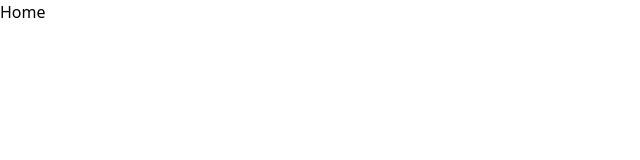
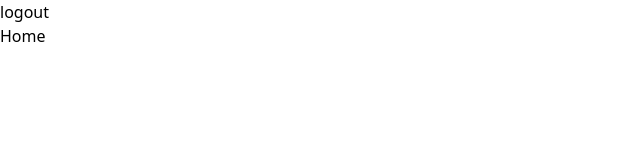
Before and after one commit to BinhHung/whatsapp_fe, a React (Create React App) app: page / in a window 1280 px wide. Shown: the top 160 px of the page, without its empty margins (0-640 px from the left). Built offline with nearby package versions, Linux system fonts and the light colour scheme.

Commit message:
setup redux toolkit store

```diff
--- a/package.json
+++ b/package.json
@@ -3,13 +3,16 @@
   "version": "0.1.0",
   "private": true,
   "dependencies": {
+    "@reduxjs/toolkit": "^1.9.5",
     "@testing-library/jest-dom": "^5.14.1",
     "@testing-library/react": "^13.0.0",
     "@testing-library/user-event": "^13.2.1",
     "react": "^18.2.0",
     "react-dom": "^18.2.0",
+    "react-redux": "^8.1.2",
     "react-router-dom": "6",
     "react-scripts": "5.0.1",
+    "redux-persist": "^6.0.0",
     "web-vitals": "^2.1.0"
   },
   "scripts": {
--- a/src/App.js
+++ b/src/App.js
@@ -1,4 +1,7 @@
+import {useDispatch} from "react-redux";
 import {BrowserRouter as Router, Routes, Route} from "react-router-dom";
+import { logout } from "./features/userSlice";
+
 //Pages
 import Home from "./pages/home";
 import Login from "./pages/login";
@@ -6,8 +9,14 @@ import Register from "./pages/register";
 
 
 function App() {
+  const dispatch = useDispatch();
   return (
     <div className="dark">
+      <button
+      onClick={()=>{
+        dispatch(logout());
+      }}
+      >logout</button>
       <Router>
         <Routes>
           <Route path="/" element={<Home />}/>
--- /dev/null
+++ b/src/app/store.js
@@ -0,0 +1,13 @@
+import { combineReducers, configureStore } from "@reduxjs/toolkit";
+import userSlice from "../features/userSlice";
+
+
+const rootReducer = combineReducers({
+    user: userSlice,
+});
+
+
+export const store = configureStore({
+    reducer: rootReducer,
+    devTools: true,
+});
--- /dev/null
+++ b/src/features/userSlice.js
@@ -0,0 +1,38 @@
+import { createSlice } from "@reduxjs/toolkit";
+
+const initialState={
+    status: "",
+    error: "",
+    user: {
+        id:"",
+        name:"Binh Hung",
+        email:"",
+        picture:"",
+        status:"",
+        token:"",
+    },
+};
+
+export const userSlice = createSlice({
+    name: "user",
+    initialState,
+    reducers: {
+        logout:(state)=>{
+            state.status = "";
+            state.error = "";
+            state.user = {
+                id:"",
+                name:"",
+                email:"",
+                picture:"",
+                status:"",
+                token:"",
+            };
+
+        }
+    },
+});
+
+export const { logout } = userSlice.actions;
+
+export default userSlice.reducer;
--- a/src/index.js
+++ b/src/index.js
@@ -2,11 +2,11 @@ import React from 'react';
 import ReactDOM from 'react-dom/client';
 import './index.css';
 import App from './App';
-
-
+import {Provider} from "react-redux";
+import { store } from './app/store';
 const root = ReactDOM.createRoot(document.getElementById('root'));
 root.render(
-  <React.StrictMode>
-    <App />
-  </React.StrictMode>
+  <Provider store={store}>
+    <App/>
+  </Provider>
 );
```
Also changed, not shown: 1 other file (tests, documents, lock files or other folders).
